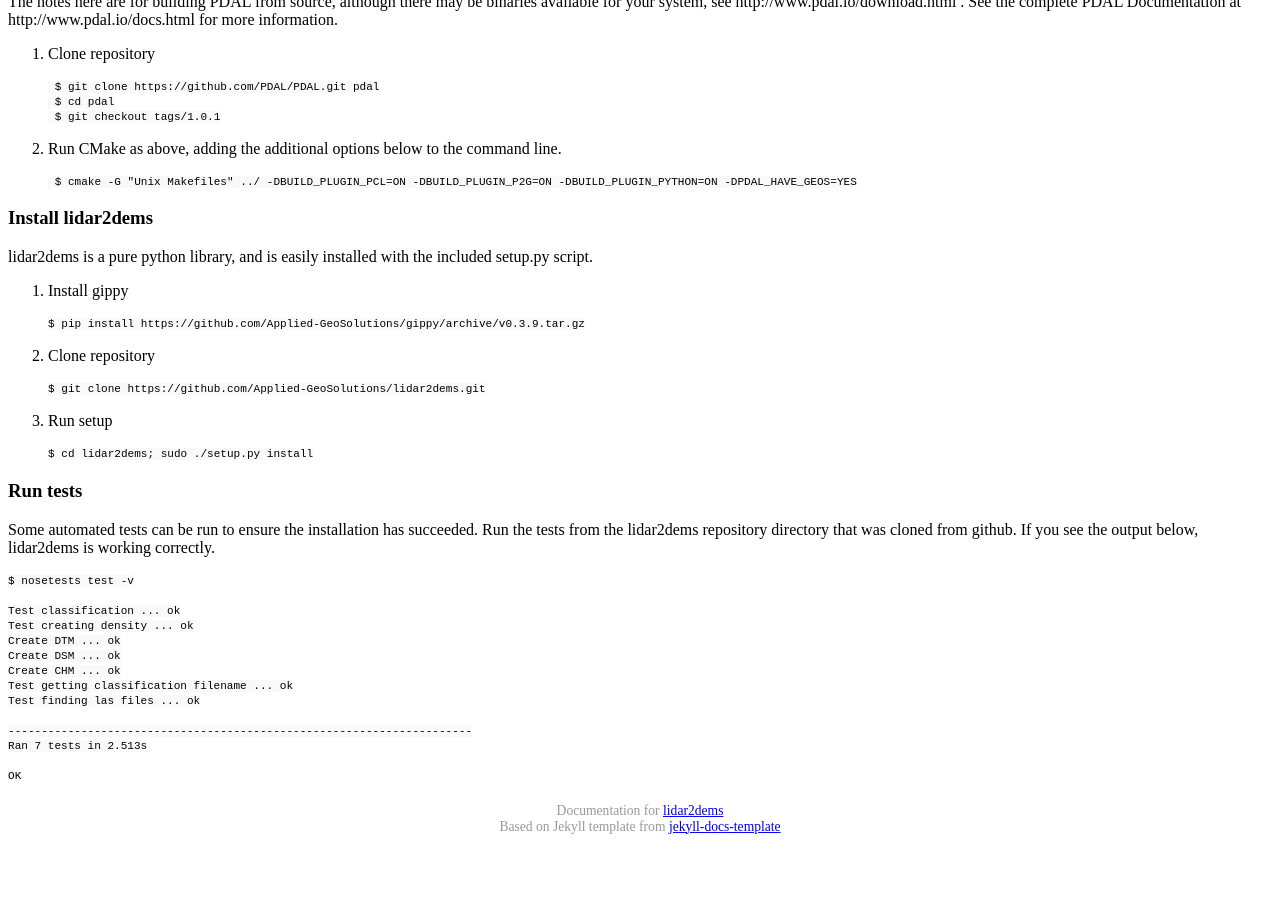
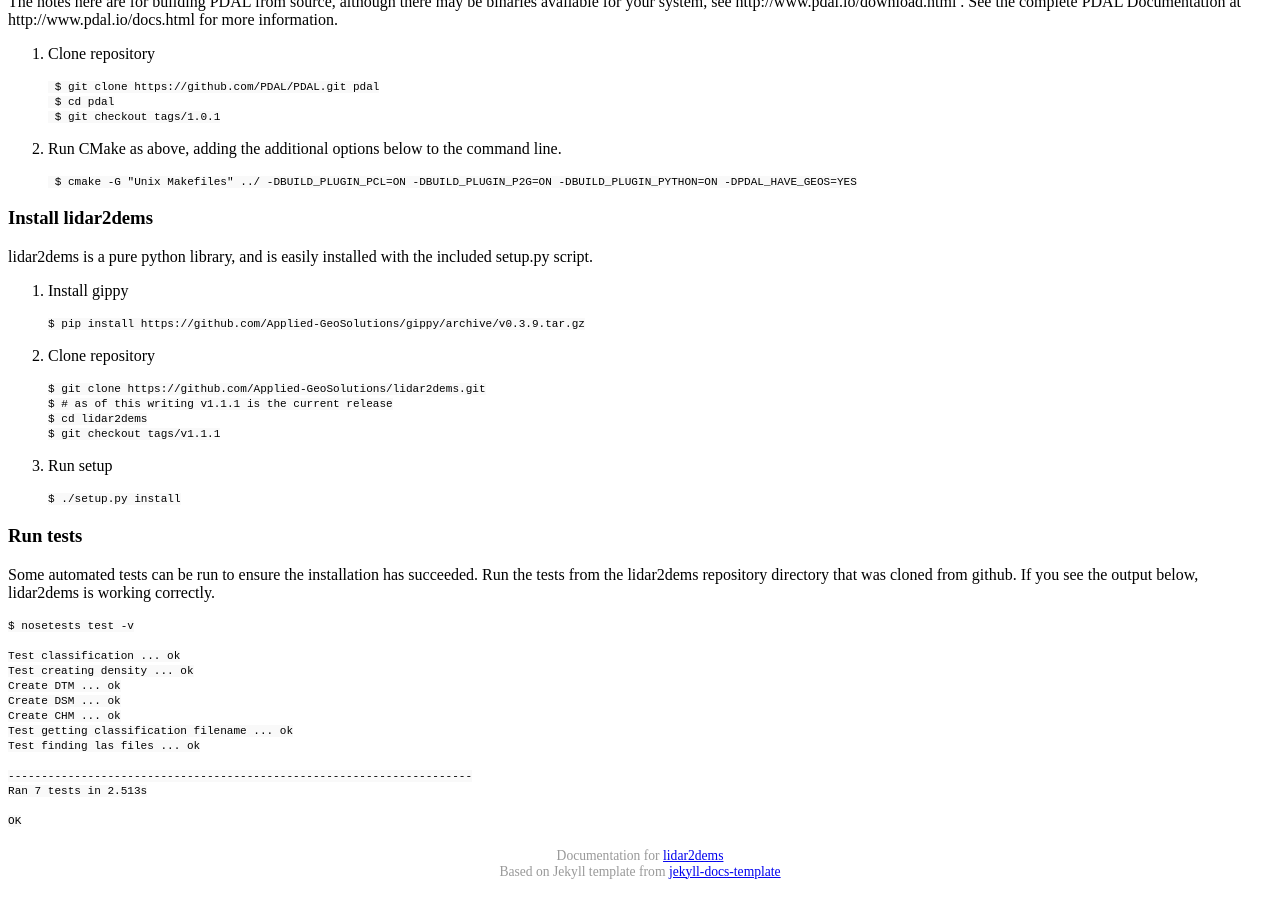
Before and after one commit to Applied-GeoSolutions/lidar2dems, a Jekyll site: the page built from _posts/2015-05-28-installation.md, in a window 1280 px wide and 900 px high, scrolled down 1726 px. Built offline with Jekyll 4.4.1, drawn with Linux system fonts in a browser that asks for light colours; a style sheet for code colours, icons or effects is not loaded; before the commit the page ends 2581 px from its top, so only the background shows below that.

Commit message:
pointed toward v1.1.1 release in docs

```diff
--- a/_posts/2015-05-28-installation.md
+++ b/_posts/2015-05-28-installation.md
@@ -93,10 +93,13 @@
 2. Clone repository
 
        $ git clone https://github.com/Applied-GeoSolutions/lidar2dems.git
+       $ # as of this writing v1.1.1 is the current release
+       $ cd lidar2dems
+       $ git checkout tags/v1.1.1
 
 3. Run setup
 
-       $ cd lidar2dems; sudo ./setup.py install
+       $ ./setup.py install
 
 ### Run tests
 Some automated tests can be run to ensure the installation has succeeded.   Run the tests from the lidar2dems repository directory that was cloned from github. If you see the output below, lidar2dems is working correctly.
```
Also changed, not shown: 1 other file.
